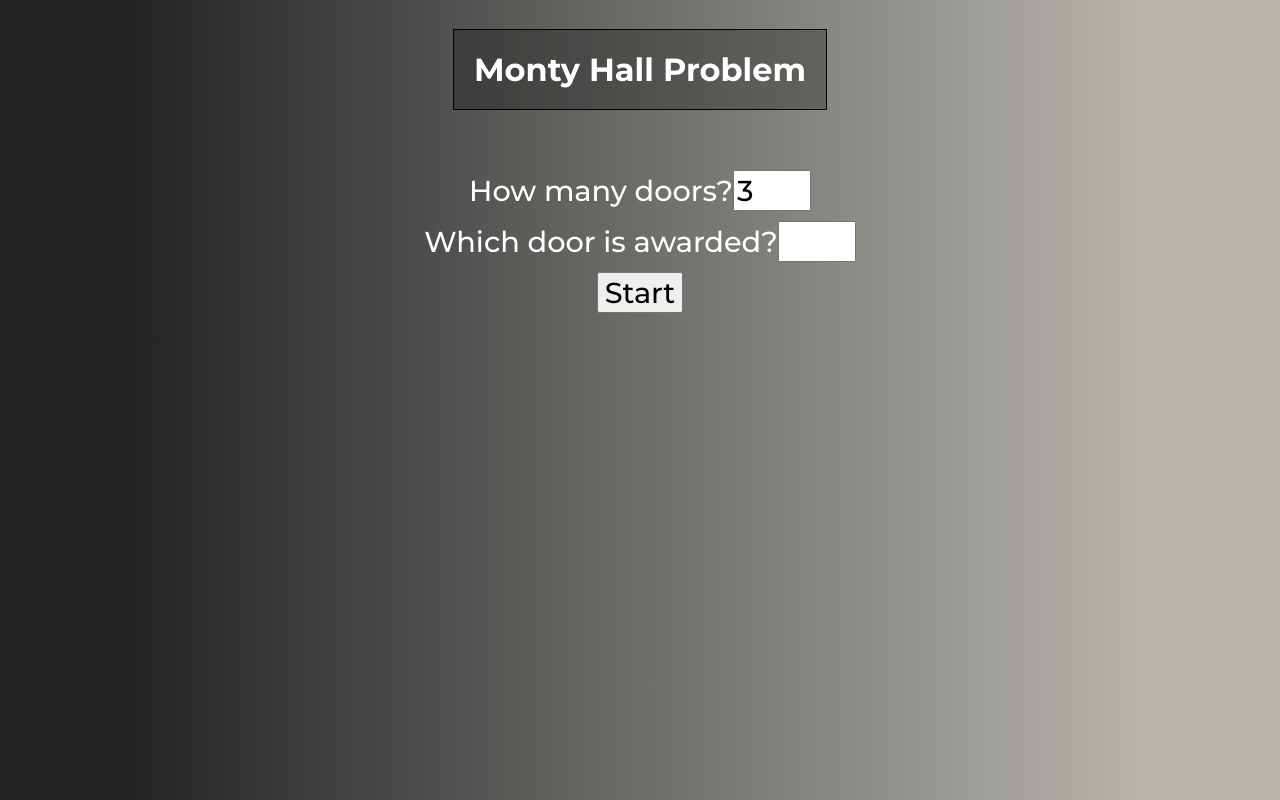
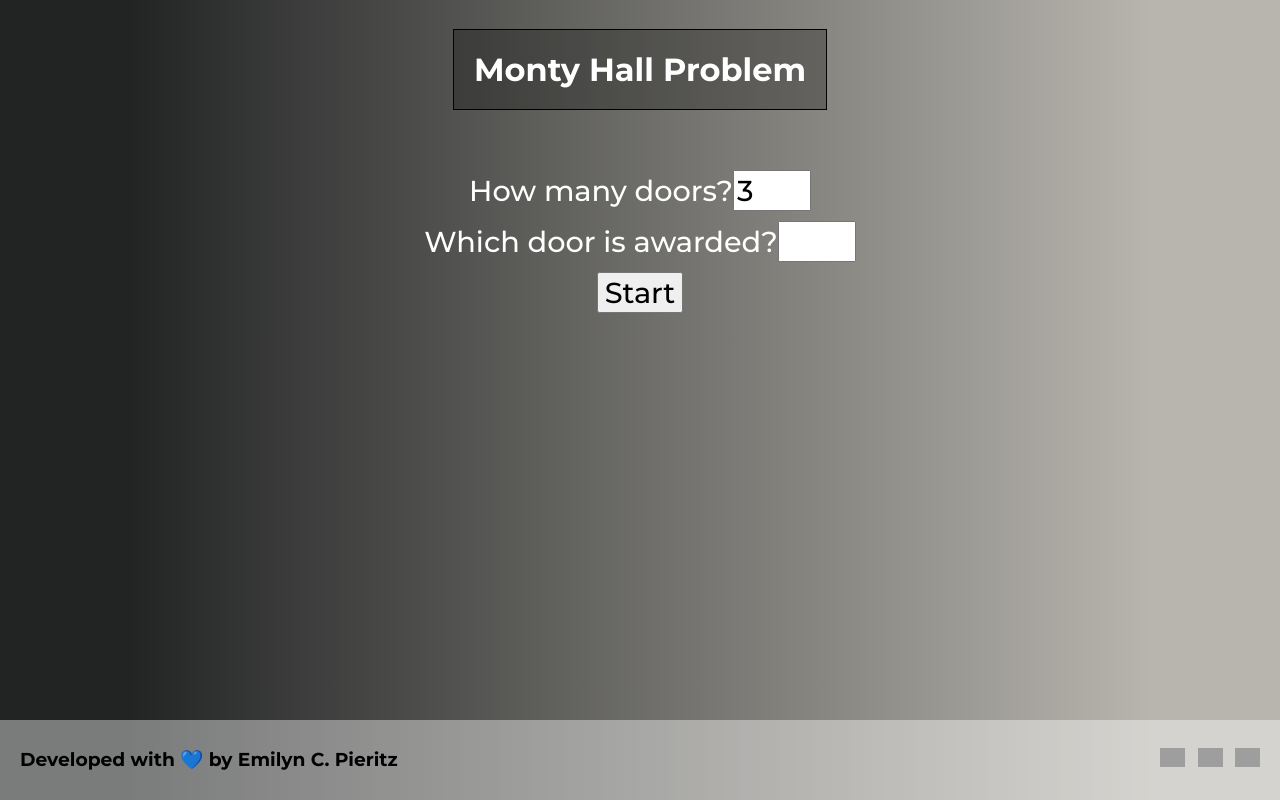
Before and after one commit to ecpieritz/monty-hall, a Vue app: page / in a window 1280 px wide. Built offline with nearby package versions, Linux system fonts and the light colour scheme; grey boxes are pictures that could not be loaded.

Commit message:
Added Footer

```diff
--- a/src/App.vue
+++ b/src/App.vue
@@ -19,15 +19,18 @@
         <Door :hasGift="i == selectedPort" :number="i" />
       </div>
     </div>
+
+    <Footer />
   </div>
 </template>
 
 <script>
 import Door from './components/Door.vue'
+import Footer from './components/Footer.vue'
 
   export default {
     name: "App",
-    components: {Door},
+    components: {Door, Footer},
     data(){
       return{
         started: false,
--- /dev/null
+++ b/src/components/Footer.vue
@@ -0,0 +1,51 @@
+<template>
+  <div class="footer">
+    <h3>Developed with 💙 by Emilyn C. Pieritz</h3>
+
+    <div class="links">
+    <a href="https://www.linkedin.com/in/ecpieritz/" target="_blank" rel="noopener noreferrer">
+      <img id="linkedin" src="https://cdn.jsdelivr.net/npm/simple-icons@3.13.0/icons/linkedin.svg" alt="Linkedin">
+    </a>
+
+    <a href="https://www.instagram.com/ecpieritz/" target="_blank" rel="noopener noreferrer">
+      <img id="instagram" src="https://cdn.jsdelivr.net/npm/simple-icons@3.13.0/icons/instagram.svg" alt="Instagram">
+    </a>
+
+    <a href="https://github.com/ecpieritz" target="_blank" rel="noopener noreferrer">
+      <img id="instagram" src="https://cdn.jsdelivr.net/npm/simple-icons@3.13.0/icons/github.svg" alt="Instagram">
+    </a>
+    </div>
+  </div>
+</template>
+
+<script>
+export default {
+  name: 'Footer'
+}
+</script>
+
+<style>
+.footer{
+  display: flex;
+  flex-direction: row;
+  justify-content: space-between;
+  background-color: #fff6;
+  width: 100vw;
+  padding: 10px 20px;
+  position: absolute;
+  bottom: 0;
+  color: #000;
+}
+
+.footer .links{
+  margin: auto 0;
+  display: flex;
+  flex-direction: row;
+  width: 100px;
+  justify-content: space-between;
+}
+
+.links #linkedin, .links #instagram, .links #github{
+  width: 25px;
+}
+</style>
```
